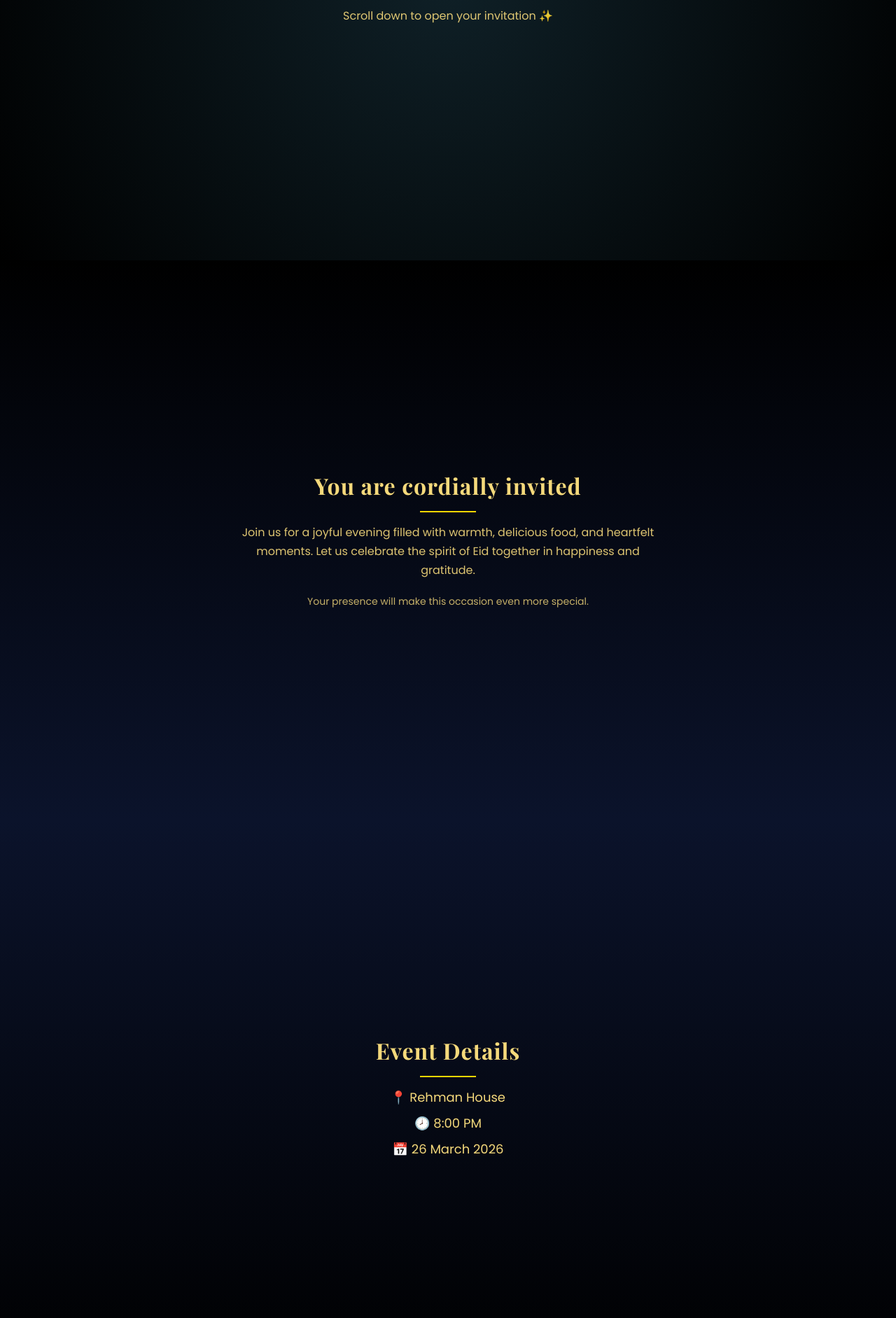
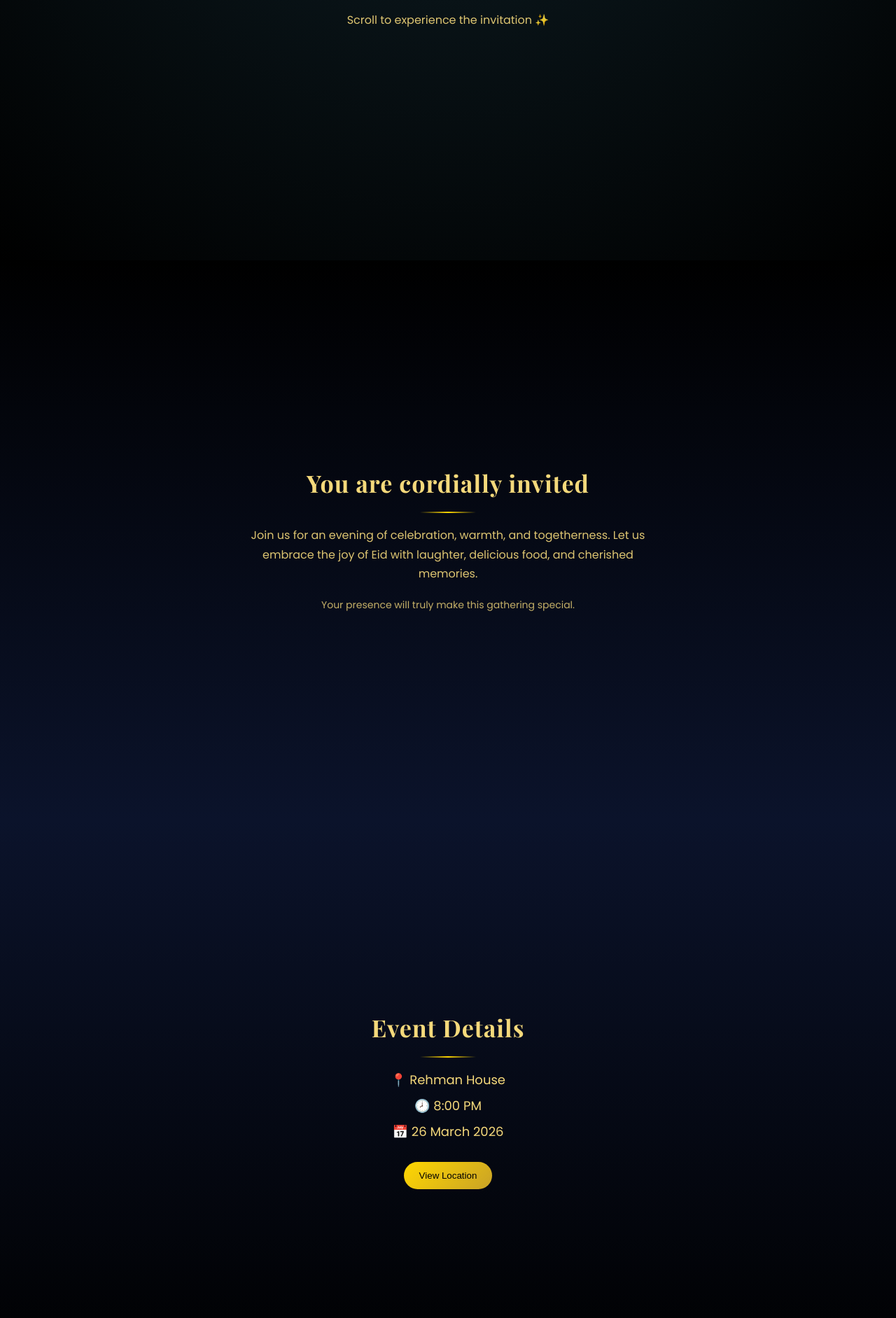
Before and after one commit to hasssssankhalid0001-eng/invitation, a plain HTML site: page index.html in a window 1280 px wide. Shown: the part 428-2311 px from the top of the page at 70% size. Drawn offline with nearby package versions, Linux system fonts and the light colour scheme.

Commit message:
Update index.html

```diff
--- a/index.html
+++ b/index.html
@@ -8,11 +8,7 @@
 <link href="https://fonts.googleapis.com/css2?family=Playfair+Display:wght@600;700&family=Poppins:wght@300;400&display=swap" rel="stylesheet">
 
 <style>
-* {
-  margin: 0;
-  padding: 0;
-  box-sizing: border-box;
-}
+* {margin:0;padding:0;box-sizing:border-box;}
 
 body {
   font-family: 'Poppins', sans-serif;
@@ -23,93 +19,107 @@ body {
 
 section {
   height: 100vh;
-  display: flex;
-  justify-content: center;
-  align-items: center;
-  text-align: center;
-  padding: 20px;
+  display:flex;
+  justify-content:center;
+  align-items:center;
+  text-align:center;
+  padding:20px;
+  position:relative;
 }
 
-.container {
-  max-width: 600px;
+.container {max-width:600px;z-index:2;}
+
+h1,h2 {
+  font-family:'Playfair Display',serif;
+  letter-spacing:1px;
 }
 
-h1, h2 {
-  font-family: 'Playfair Display', serif;
-  letter-spacing: 1px;
+h1 {font-size:56px;}
+
+h2 {font-size:34px;margin-bottom:10px;}
+
+p {font-size:16px;line-height:1.7;opacity:0.9;}
+
+/* Premium gradient backgrounds */
+.hero {background: radial-gradient(circle at top, #0f2027, #000);}
+.message {background: linear-gradient(180deg,#000,#0b132b);}
+.details {background: linear-gradient(180deg,#0b132b,#000);}
+.host {background: radial-gradient(circle,#000,#0f2027);}
+
+/* glowing divider */
+.divider {
+  width:80px;height:2px;
+  background:linear-gradient(90deg,transparent,gold,transparent);
+  margin:18px auto;
 }
 
-h1 {
-  font-size: 52px;
-}
+.highlight {margin:10px 0;font-size:18px;}
 
-h2 {
-  font-size: 32px;
-  margin-bottom: 10px;
-}
+.footer {font-size:14px;opacity:0.8;margin-top:20px;}
 
-p {
-  font-size: 16px;
-  line-height: 1.7;
-  opacity: 0.9;
-}
-
-/* Section backgrounds */
-.hero {
-  background: radial-gradient(circle at center, #0f2027, #000);
-}
-
-.message {
-  background: linear-gradient(180deg, #000, #0b132b);
-}
-
-.details {
-  background: linear-gradient(180deg, #0b132b, #000);
-}
-
-.host {
-  background: radial-gradient(circle, #000, #0f2027);
-}
-
-.divider {
-  width: 80px;
-  height: 2px;
-  background: gold;
-  margin: 15px auto;
-}
-
-.highlight {
-  margin: 10px 0;
-  font-size: 18px;
-}
-
+/* Fade animation */
 .fade {
-  opacity: 0;
-  transform: translateY(30px);
-  transition: all 1s ease;
+  opacity:0;
+  transform:translateY(40px);
+  transition:all 1s ease;
 }
 
 .fade.show {
-  opacity: 1;
-  transform: translateY(0);
+  opacity:1;
+  transform:translateY(0);
 }
 
-.footer {
-  font-size: 14px;
-  opacity: 0.8;
-  margin-top: 20px;
+/* Floating lantern effect */
+.lantern {
+  position:absolute;
+  width:40px;
+  height:60px;
+  background:radial-gradient(circle,gold,#c9a227);
+  border-radius:20px;
+  opacity:0.15;
+  animation:float 6s infinite ease-in-out;
 }
+
+.l1 {left:10%;top:80%;animation-delay:0s;}
+.l2 {left:80%;top:90%;animation-delay:2s;}
+.l3 {left:50%;top:85%;animation-delay:4s;}
+
+@keyframes float {
+  0% {transform:translateY(0);}
+  50% {transform:translateY(-80px);}
+  100% {transform:translateY(0);}
+}
+
+/* Button */
+button {
+  margin-top:20px;
+  padding:12px 22px;
+  border:none;
+  border-radius:30px;
+  background:linear-gradient(135deg,gold,#c9a227);
+  color:black;
+  font-weight:500;
+  cursor:pointer;
+  transition:0.3s;
+}
+
+button:hover {transform:scale(1.08);}
 
 </style>
 </head>
 
 <body>
 
+<!-- floating lanterns -->
+<div class="lantern l1"></div>
+<div class="lantern l2"></div>
+<div class="lantern l3"></div>
+
 <section class="hero">
   <div class="container fade">
     <h1>Eid Dawat</h1>
     <div class="divider"></div>
-    <p>Scroll down to open your invitation ✨</p>
+    <p>Scroll to experience the invitation ✨</p>
   </div>
 </section>
 
@@ -118,10 +128,10 @@ p {
     <h2>You are cordially invited</h2>
     <div class="divider"></div>
     <p>
-      Join us for a joyful evening filled with warmth, delicious food, and heartfelt moments.
-      Let us celebrate the spirit of Eid together in happiness and gratitude.
+      Join us for an evening of celebration, warmth, and togetherness.
+      Let us embrace the joy of Eid with laughter, delicious food, and cherished memories.
     </p>
-    <p class="footer">Your presence will make this occasion even more special.</p>
+    <p class="footer">Your presence will truly make this gathering special.</p>
   </div>
 </section>
 
@@ -132,6 +142,7 @@ p {
     <div class="highlight">📍 Rehman House</div>
     <div class="highlight">🕗 8:00 PM</div>
     <div class="highlight">📅 26 March 2026</div>
+    <button onclick="window.open('https://maps.google.com')">View Location</button>
   </div>
 </section>
 
@@ -139,23 +150,19 @@ p {
   <div class="container fade">
     <h2>Hosted by</h2>
     <div class="divider"></div>
-    <h1 style="font-size:40px;">Bilal Rehman</h1>
-    <p class="footer">We look forward to welcoming you and sharing this beautiful evening together.</p>
+    <h1 style="font-size:42px;">Bilal Rehman</h1>
+    <p class="footer">We eagerly await your presence to make this evening unforgettable.</p>
   </div>
 </section>
 
 <script>
-const elements = document.querySelectorAll('.fade');
-
-const observer = new IntersectionObserver(entries => {
-  entries.forEach(entry => {
-    if (entry.isIntersecting) {
-      entry.target.classList.add('show');
-    }
+const elements=document.querySelectorAll('.fade');
+const observer=new IntersectionObserver(entries=>{
+  entries.forEach(entry=>{
+    if(entry.isIntersecting){entry.target.classList.add('show');}
   });
 });
-
-elements.forEach(el => observer.observe(el));
+elements.forEach(el=>observer.observe(el));
 </script>
 
 </body>
```
